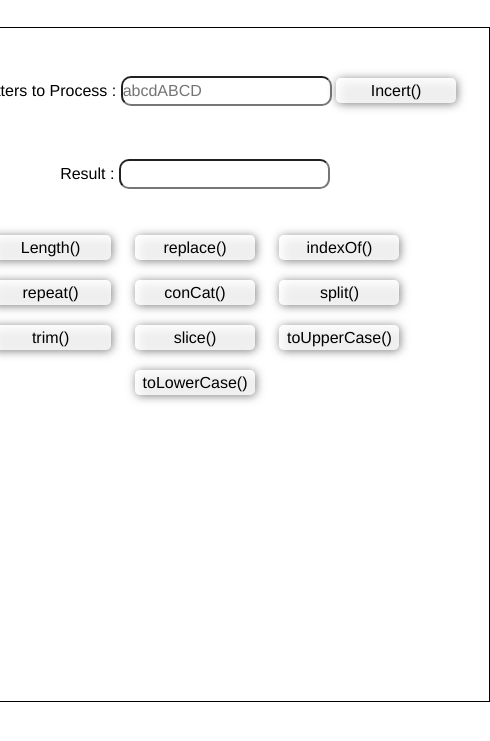
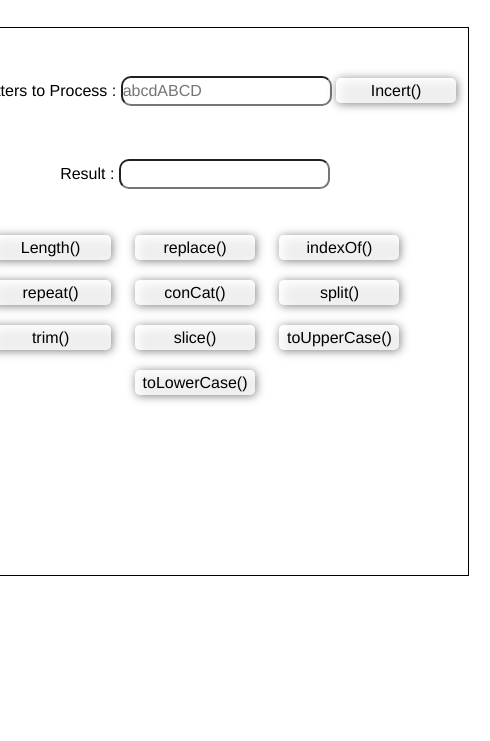
Before and after one commit to uvais2021/String-Functions, a plain HTML site: page index.html in a window 390 px wide. Shown: the part 71-812 px from the top of the page, 490 px wide, since content can reach past the window. Drawn offline with Linux system fonts and the light colour scheme.

Commit message:
Update style.css

```diff
--- a/style.css
+++ b/style.css
@@ -11,6 +11,7 @@
     justify-content: center;
     flex-direction: column;
     margin-top: 150px;
+    text-align: center;
     /* padding: 100px; */
 }
 .box{
@@ -20,7 +21,7 @@
     width: 150vh;
     border: 1px solid black;
     box-shadow: 5px  solid black;
-    padding: 30px;
+    /* padding: 30px; */
     margin: 0 100px;
 }
 h2{
@@ -70,12 +71,12 @@ label{
     .box{
         display: flex;
         flex-direction: column;
-        height: 80vh;
-        width: 70vh;
+        height: 65vh;
+        width: 65vh;
         border: 1px solid black;
         box-shadow: 5px  solid black;
-        padding: 30px;
-        margin: 0 100px;
+        padding: 30px 5px;
+        /* margin: 0 100px; */
         text-align: center;
     }
     label{
```
